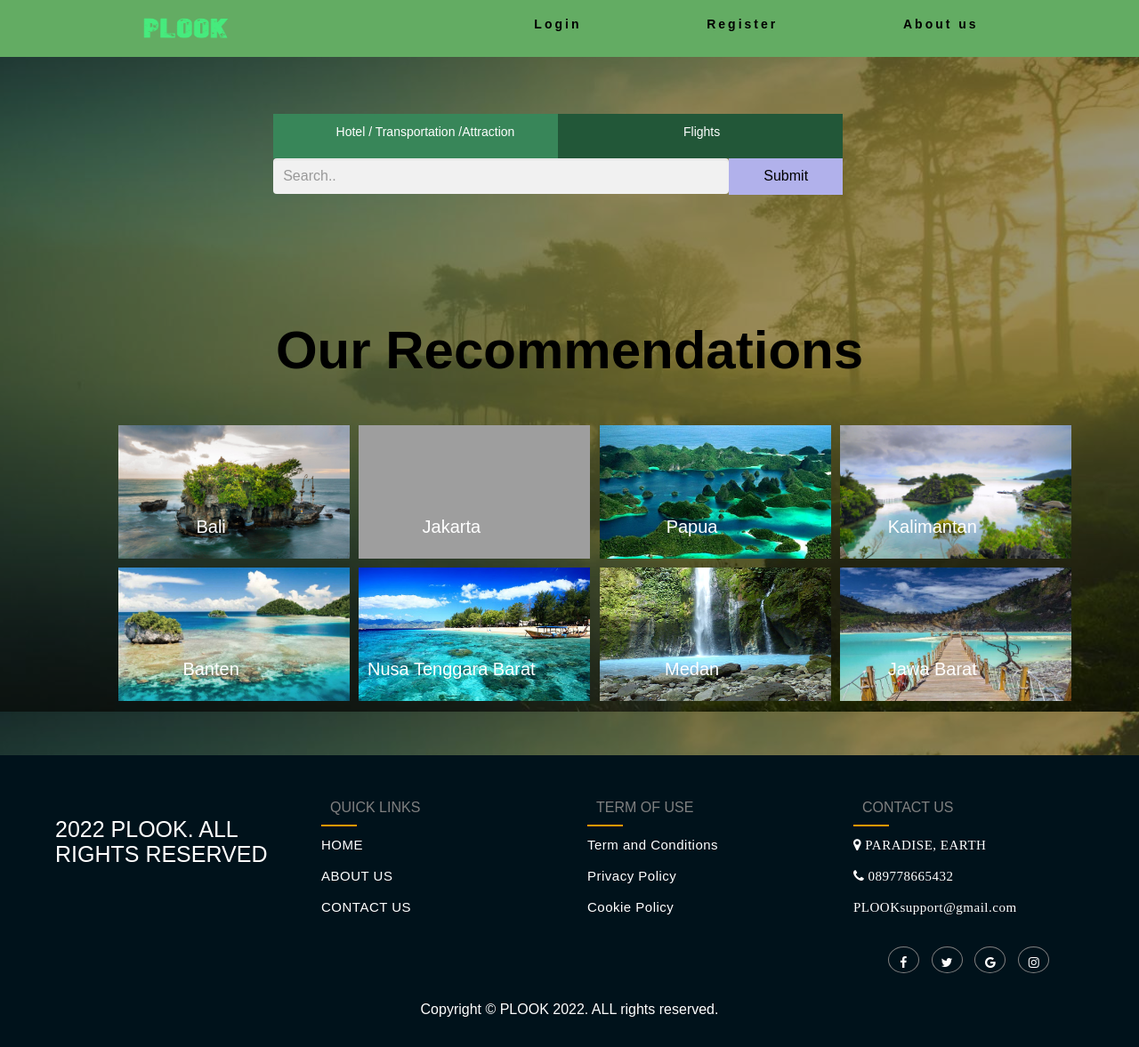
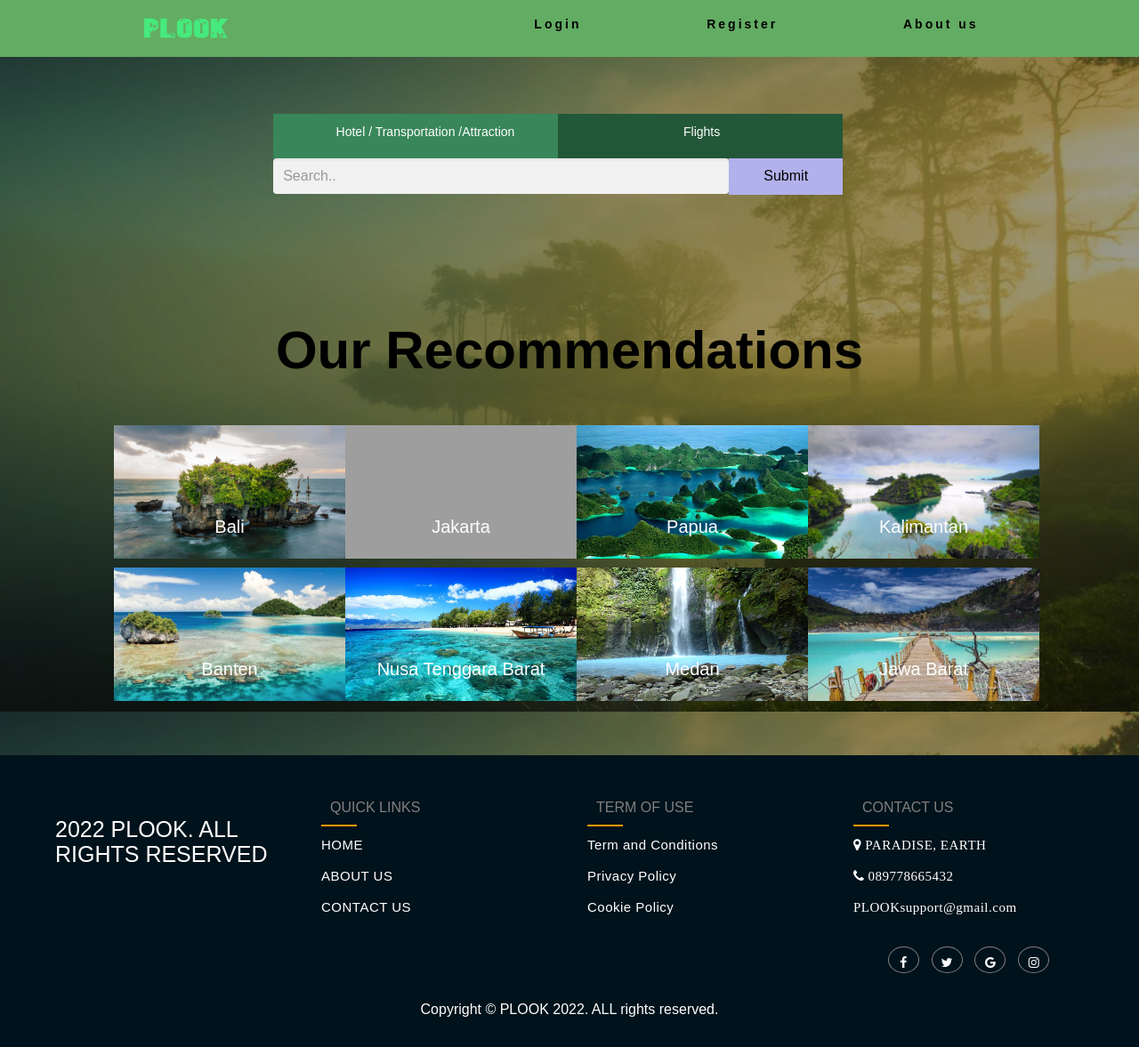
Before and after one commit to TerraOS-creator/Plook, a PHP site: page /Project/ in a window 1280 px wide. Shown: the whole page at 89% size. Run offline with PHP 8.4, Linux system fonts and the light colour scheme; data that the repository does not hold is empty; some libraries are stand-ins or nearby versions; grey boxes are pictures that could not be loaded.

Commit message:
Update index.php

```diff
--- a/index.php
+++ b/index.php
@@ -50,14 +50,12 @@
   margin:0;
   text-align:center;
 }
-.photobar a .text{
-  text-align:center;
+.text{
+  margin: auto;
 
 }
-.photobar a{
+a{
   text-decoration:none;
-  margin-left:0.5%;
-  margin-right:0.5%;
 }
 .footer{
   margin-top: 10%;
```
